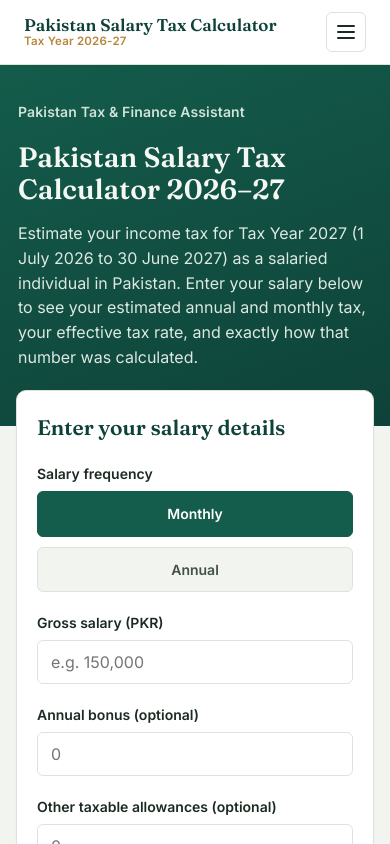
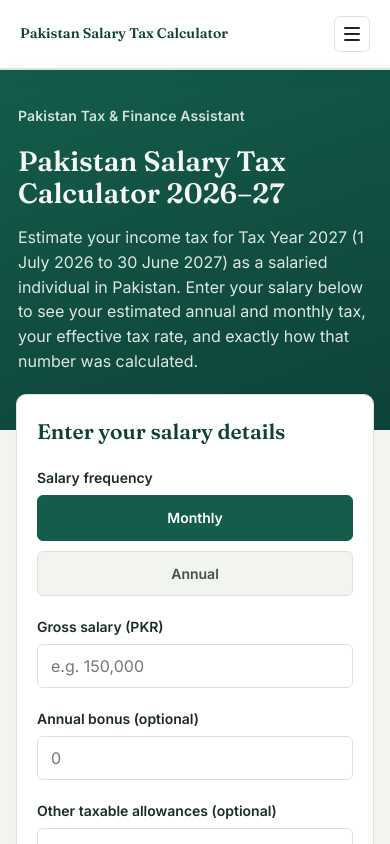
Before and after one commit to muhammadirshad89/pakistansalarytaxcalculator, a React (Vite) app: page / in a window 390 px wide. Shown: the top 844 px of the page. Built offline with nearby package versions, Linux system fonts and the light colour scheme.

Commit message:
Improve responsive header layout

```diff
--- a/src/index.css
+++ b/src/index.css
@@ -24,6 +24,7 @@
   --radius-sm: 6px;
   --radius-md: 10px;
   --content-width: 760px;
+  --header-max-width: 1180px;
 }
 
 * {
@@ -66,7 +67,6 @@ select:focus-visible {
 button {
   font-family: inherit;
 }
-
 /* ---------- Site header / navigation ---------- */
 
 .site-header {
@@ -75,64 +75,102 @@ button {
   z-index: 50;
   background: var(--color-surface);
   border-bottom: 1px solid var(--color-border);
-  box-shadow: 0 1px 3px rgba(28, 43, 34, 0.05);
+  box-shadow: 0 1px 4px rgba(28, 43, 34, 0.06);
+  transition: box-shadow 180ms ease;
+}
+
+.site-header.is-scrolled {
+  box-shadow: 0 2px 12px rgba(28, 43, 34, 0.10);
 }
 
 .site-header-inner {
-  max-width: var(--content-width);
+  max-width: 1280px;
   margin: 0 auto;
-  padding: 12px 24px;
+  padding: 0 32px;
+  height: 68px;
   display: flex;
   align-items: center;
-  justify-content: space-between;
-  gap: 16px;
+  gap: 0;
+  transition: height 180ms ease;
 }
+
+.site-header.is-scrolled .site-header-inner {
+  height: 60px;
+}
+
+/* ── Brand lockup ─────────────────────────────────────────────────── */
 
 .site-header-brand {
   display: flex;
+  align-items: center;
+  gap: 10px;
+  flex-shrink: 0;
+  text-decoration: none;
+  color: var(--color-ink);
+  margin-right: auto;
+}
+
+.brand-icon {
+  display: flex;
+  align-items: center;
+  justify-content: center;
+  width: 32px;
+  height: 32px;
+  flex-shrink: 0;
+  border-radius: 8px;
+  background: var(--color-primary-tint);
+  color: var(--color-primary);
+}
+
+.site-header-brand-text {
+  display: flex;
   flex-direction: column;
   line-height: 1.2;
-  text-decoration: none;
-  color: var(--color-ink);
 }
 
 .site-header-title {
   font-family: var(--font-display);
-  font-size: 17px;
+  font-size: 15px;
   font-weight: 600;
   color: var(--color-primary-dark);
+  white-space: nowrap;
 }
 
 .site-header-subtitle {
-  font-size: 11.5px;
+  font-size: 10.5px;
   font-weight: 600;
-  letter-spacing: 0.02em;
+  letter-spacing: 0.04em;
+  text-transform: uppercase;
   color: var(--color-accent);
+  white-space: nowrap;
 }
+
+/* ── Desktop nav ──────────────────────────────────────────────────── */
 
 .site-nav-menu {
   display: flex;
   align-items: center;
-  gap: 20px;
+  gap: 4px;
 }
 
 .site-nav ul {
   list-style: none;
   display: flex;
   align-items: center;
-  gap: 4px;
+  gap: 0;
   margin: 0;
   padding: 0;
 }
 
 .site-nav a {
   display: inline-block;
-  padding: 8px 12px;
-  border-radius: var(--radius-sm);
-  font-size: 14px;
-  font-weight: 600;
+  padding: 6px 11px;
+  border-radius: 999px;
+  font-size: 13px;
+  font-weight: 500;
   color: var(--color-ink-soft);
   text-decoration: none;
+  white-space: nowrap;
   transition: background 120ms ease, color 120ms ease;
 }
 
@@ -144,33 +182,43 @@ button {
 .site-nav a.is-active {
   background: var(--color-primary-tint);
   color: var(--color-primary-dark);
+  font-weight: 600;
 }
 
 .nav-cta {
   display: inline-block;
-  padding: 9px 18px;
+  flex-shrink: 0;
+  margin-left: 16px;
+  padding: 8px 18px;
   background: var(--color-primary);
   color: #ffffff !important;
-  font-size: 14px;
+  font-size: 13px;
   font-weight: 600;
   text-decoration: none;
-  border-radius: var(--radius-sm);
+  border-radius: 8px;
   white-space: nowrap;
-  transition: background 120ms ease;
+  transition: background 120ms ease, transform 120ms ease;
 }
 
 .nav-cta:hover {
   background: var(--color-primary-dark);
 }
 
+.nav-cta:active {
+  transform: scale(0.98);
+}
+
+/* ── Hamburger toggle (hidden on desktop) ─────────────────────────── */
+
 .nav-toggle {
   display: none;
   flex-direction: column;
   justify-content: center;
   gap: 4px;
-  width: 40px;
-  height: 40px;
+  width: 36px;
+  height: 36px;
   padding: 0;
+  flex-shrink: 0;
   background: transparent;
   border: 1px solid var(--color-border);
   border-radius: var(--radius-sm);
@@ -179,16 +227,47 @@ button {
 
 .nav-toggle-bar {
   display: block;
-  width: 18px;
+  width: 16px;
   height: 2px;
   margin: 0 auto;
   background: var(--color-ink);
   border-radius: 1px;
 }
 
-@media (max-width: 760px) {
+/* ── Tablet / small-laptop ────────────────────────────────────────── */
+
+@media (min-width: 901px) and (max-width: 1080px) {
+  .site-header-inner {
+    padding: 0 20px;
+  }
+
+  .site-nav a {
+    padding: 6px 8px;
+    font-size: 12.5px;
+  }
+
+  .nav-cta {
+    margin-left: 12px;
+    padding: 7px 14px;
+    font-size: 12.5px;
+  }
+
+  .site-header-subtitle {
+    display: none;
+  }
+}
+
+/* ── Mobile (≤ 900px) ─────────────────────────────────────────────── */
+
+@media (max-width: 900px) {
   .nav-toggle {
     display: flex;
+    margin-left: auto;
+  }
+
+  .site-header-inner {
+    position: relative;
+    padding: 0 20px;
   }
 
   .site-nav-menu {
@@ -200,23 +279,20 @@ button {
     align-items: stretch;
     gap: 0;
     background: var(--color-surface);
+    border-top: 1px solid var(--color-border);
     border-bottom: 1px solid var(--color-border);
-    box-shadow: 0 4px 10px rgba(28, 43, 34, 0.08);
+    box-shadow: 0 6px 16px rgba(28, 43, 34, 0.10);
     max-height: 0;
     overflow: hidden;
-    transition: max-height 220ms ease;
+    transition: max-height 220ms cubic-bezier(0.4, 0, 0.2, 1);
   }
 
   .site-nav-menu.is-open {
-    max-height: 420px;
-  }
-
-  .site-header-inner {
-    position: relative;
+    max-height: 480px;
   }
 
   .site-nav {
-    padding: 8px 16px 4px;
+    padding: 10px 16px 4px;
   }
 
   .site-nav ul {
@@ -226,12 +302,28 @@ button {
   }
 
   .site-nav a {
-    padding: 12px 10px;
+    display: block;
+    padding: 12px 14px;
+    border-radius: var(--radius-sm);
+    font-size: 14px;
   }
 
   .nav-cta {
-    margin: 4px 16px 16px;
+    display: block;
+    margin: 6px 16px 16px;
     text-align: center;
+    font-size: 14px;
+    padding: 11px 18px;
+  }
+}
+
+@media (max-width: 480px) {
+  .site-header-subtitle {
+    display: none;
+  }
+
+  .site-header-title {
+    font-size: 14px;
   }
 }
 
```
